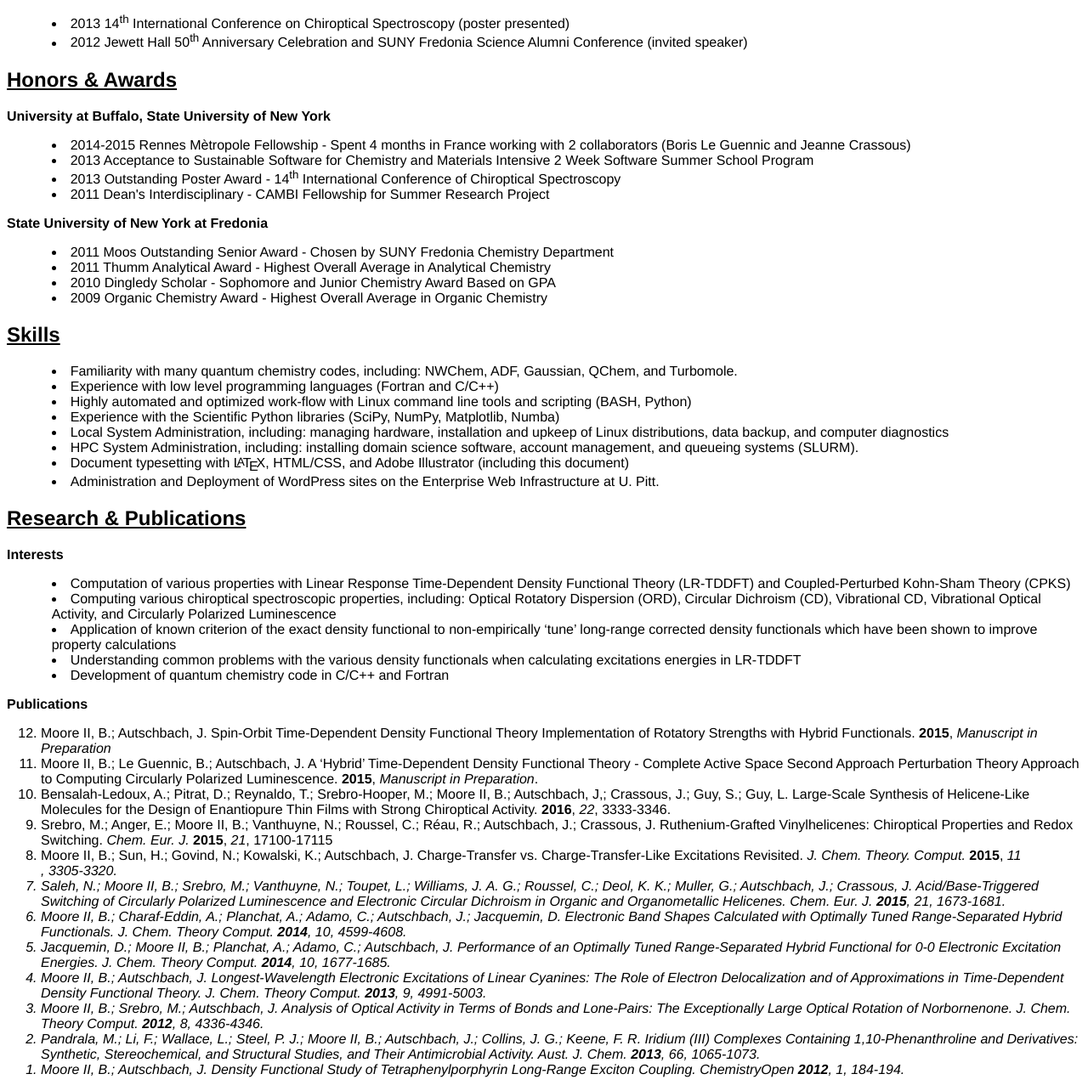
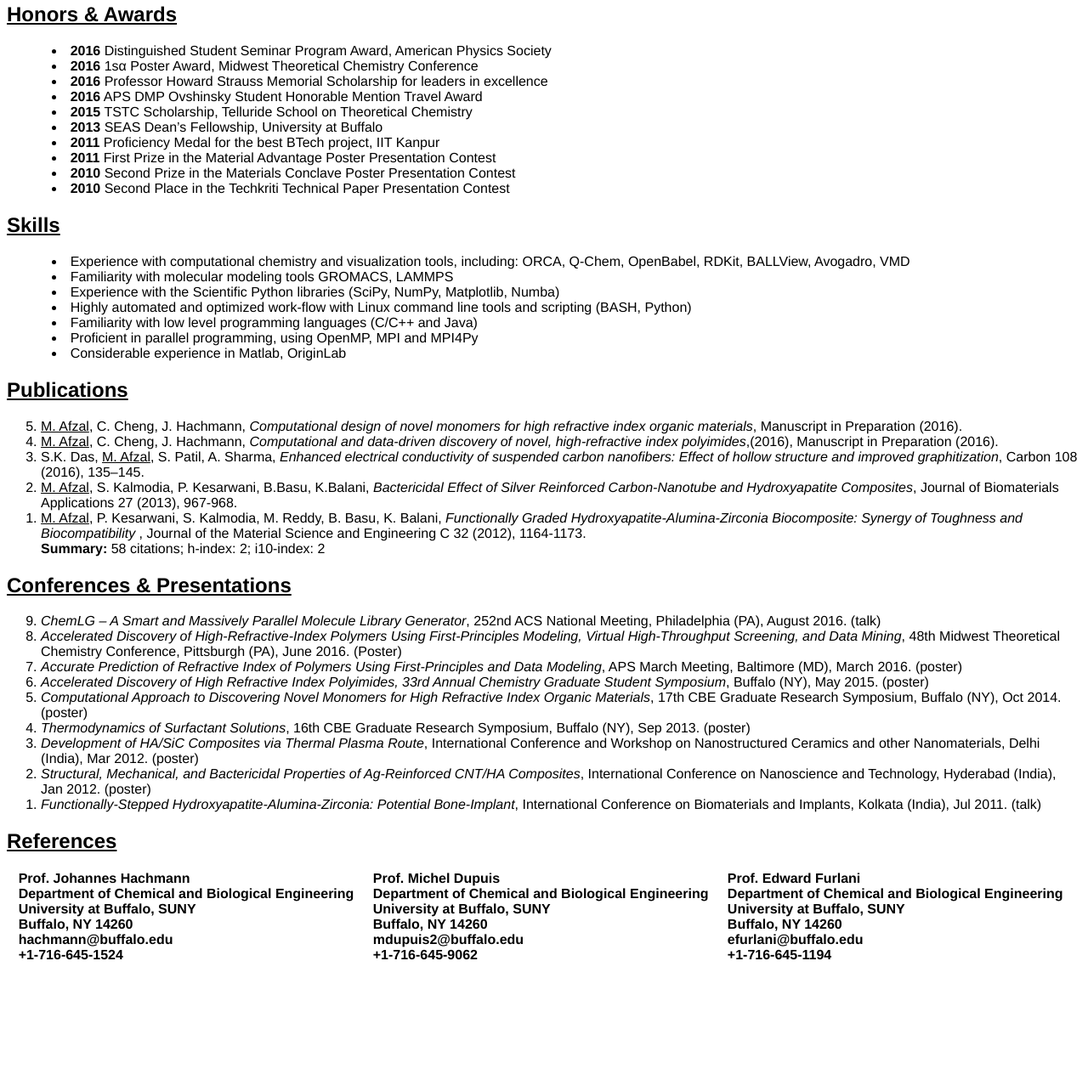
Before and after one commit to atiffaiz1/My_CV, a plain HTML site: page index.html in a window 1280 px wide. Shown: the part 1006-2290 px from the top of the page at 85% size. After the commit the page ends 2148 px from the top, so only its background shows below. Drawn offline with Linux system fonts and the light colour scheme.

Commit message:
Added new awards and changed order

```diff
--- a/index.html
+++ b/index.html
@@ -37,7 +37,7 @@
         <td id="right"><b>since 2012</b></td>
     </tr>
     <tr>
-        <td id="left">PhD, Chemical and Biological Engineering, GPA: 4.0, Dean’s List</td>
+        <td id="left">PhD, Chemical and Biological Engineering, GPA: 3.98, Dean’s List</td>
         <td id="right"><i>Buffalo, NY</i></td>
     </tr>
 </table>
@@ -70,9 +70,15 @@
     </tr>
 </table>
 <ul>
-    <li>Modeling of organic polymers for optical applications</li>
-    <li>ChemHTPS: A virtual high-throughput screening program suite for the chemical and materials sciences</li>
+	Modeling of organic polymers using <i>first-principles</i>, virtual high-throughput screening, and data mining
+    <li>Application of high level quantum chemical modeling and data modeling to assess properties of polymeric candidates</li>
+    <li>Computational approach in designing new high performance organic polymers for applications in optoelectronics</li>
     <li>Chemical and materials informatics approach for the development of polymers with environmental degradability</li>
+
+	ChemHTPS: A virtual high-throughput screening program suite for the chemical and materials sciences
+	<li>Developed a framework for the automation of chemical structure generation and screening on multiple platforms</li>
+	<li>The package includes a fully elaborate chemical structure elucidation along with numerous generation rules</li>
+
 </ul>
 
 <table>
@@ -86,9 +92,7 @@
     </tr>
 </table>
 <ul>
-    <li>Product Design (Fall 2013)</li>
-    <li>General Chemistry (Summer 2013)</li>
-    <li>Chemical Engineering Lab (Spring 2013)</li>
+    <li>Product Design (Fall 2013), General Chemistry (Summer 2013), Chemical Engineering Lab (Spring 2013)</li>
 </ul>
 
 <table>
@@ -127,75 +131,72 @@
     <li>Bactericidal effect of silver addition on hydroxyapatite/CNT-composites and its effect on their mechanical properties</li>
 </ul>
 
-        <!-- Section: Conferences & Presentations -->
-        <h2>Conferences &amp; Presentations</h2>
-<ul>
-    <li>2013 14<sup>th</sup> International Conference on Chiroptical Spectroscopy (poster presented)</li>
-    <li>2012 Jewett Hall 50<sup>th</sup> Anniversary Celebration and SUNY Fredonia Science Alumni Conference (invited speaker)</li>
-</ul>
-
         <!-- Section: Honors & Awards -->
         <h2>Honors &amp; Awards</h2>
-<div id="outer-block">
-    <b>University at Buffalo, State University of New York</b>
-</div>
+
 <ul>
-    <li>2014-2015 Rennes M&egrave;tropole Fellowship - Spent 4 months in France working with 2 collaborators (Boris Le Guennic and Jeanne Crassous)</li>
-    <li>2013 Acceptance to Sustainable Software for Chemistry and Materials Intensive 2 Week Software Summer School Program</li>
-    <li>2013 Outstanding Poster Award - 14<sup>th</sup> International Conference of Chiroptical Spectroscopy</li>
-    <li>2011 Dean's Interdisciplinary - CAMBI Fellowship for Summer Research Project</li>
-</ul>
-<div id="outer-block">
-    <b>State University of New York at Fredonia</b>
-</div>
-<ul>
-    <li>2011 Moos Outstanding Senior Award - Chosen by SUNY Fredonia Chemistry Department</li>
-    <li>2011 Thumm Analytical Award - Highest Overall Average in Analytical Chemistry</li>
-    <li>2010 Dingledy Scholar - Sophomore and Junior Chemistry Award Based on GPA</li>
-    <li>2009 Organic Chemistry Award - Highest Overall Average in Organic Chemistry</li>
+<li><b>2016</b> Distinguished Student Seminar Program Award, American Physics Society</li>
+<li><b>2016</b> 1sα Poster Award, Midwest Theoretical Chemistry Conference</li>
+<li><b>2016</b> Professor Howard Strauss Memorial Scholarship for leaders in excellence</li>
+<li><b>2016</b> APS DMP Ovshinsky Student Honorable Mention Travel Award</li>
+<li><b>2015</b> TSTC Scholarship, Telluride School on Theoretical Chemistry</li>
+<li><b>2013</b> SEAS Dean’s Fellowship, University at Buffalo </li>
+<li><b>2011</b> Proficiency Medal for the best BTech project, IIT Kanpur</li>
+<li><b>2011</b> First Prize in the Material Advantage Poster Presentation Contest</li>
+<li><b>2010</b> Second Prize in the Materials Conclave Poster Presentation Contest</li>
+<li><b>2010</b> Second Place in the Techkriti Technical Paper Presentation Contest</li>
 </ul>
 
         <!-- Section: Skills -->
         <h2>Skills</h2>
 <ul>
-    <li>Familiarity with many quantum chemistry codes, including: NWChem, ADF, Gaussian, QChem, and Turbomole.</li>
-    <li>Experience with low level programming languages (Fortran and C/C++)</li>
+    <li>Experience with computational chemistry and visualization tools, including: ORCA, Q-Chem, OpenBabel, RDKit, BALLView, Avogadro, VMD
+	<li>Familiarity with molecular modeling tools GROMACS, LAMMPS</li>
+    <li>Experience with the Scientific Python libraries (SciPy, NumPy, Matplotlib, Numba)</li>
     <li>Highly automated and optimized work-flow with Linux command line tools and scripting (BASH, Python)</li>
-    <li>Experience with the Scientific Python libraries (SciPy, NumPy, Matplotlib, Numba)</li>
-    <li>Local System Administration, including: managing hardware, installation and upkeep of Linux distributions, data backup, and computer diagnostics</li>
-    <li>HPC System Administration, including: installing domain science software, account management, and queueing systems (SLURM).</li>
-    <li>Document typesetting with <span class="latex">L<sup>a</sup>T<sub>e</sub>X</span>, HTML/CSS, and Adobe Illustrator (including this document)</li>
-    <li>Administration and Deployment of WordPress sites on the Enterprise Web Infrastructure at U. Pitt.</li>
+    <li>Familiarity with low level programming languages (C/C++ and Java)</li>
+	<li>Proficient in parallel programming, using OpenMP, MPI and MPI4Py</li>
+	<li>Considerable experience in Matlab, OriginLab</li>
 </ul>
 
         <!-- Section: Research & Publications -->
-        <h2>Research &amp; Publications</h2>
-<div id="outer-block">
-    <b>Interests</b>
-</div>
-<ul>
-    <li>Computation of various properties with Linear Response Time-Dependent Density Functional Theory (LR-TDDFT) and Coupled-Perturbed Kohn-Sham Theory (CPKS)</li>
-    <li>Computing various chiroptical spectroscopic properties, including: Optical Rotatory Dispersion (ORD), Circular Dichroism (CD), Vibrational CD, Vibrational Optical Activity, and Circularly Polarized Luminescence</li>
-    <li>Application of known criterion of the exact density functional to non-empirically <q>tune</q> long-range corrected density functionals which have been shown to improve property calculations</li>
-    <li>Understanding common problems with the various density functionals when calculating excitations energies in LR-TDDFT</li>
-    <li>Development of quantum chemistry code in C/C++ and Fortran</li>
-</ul>
-<div id="outer-block">
-    <b>Publications</b>
-</div>
+        <h2>Publications</h2>
+
 <ol reversed>
-<li>Moore II, B.; Autschbach, J. Spin-Orbit Time-Dependent Density Functional Theory Implementation of Rotatory Strengths with Hybrid Functionals. <b>2015</b>, <i>Manuscript in Preparation</i></li>
-<li>Moore II, B.; Le Guennic, B.; Autschbach, J. A <q>Hybrid</q> Time-Dependent Density Functional Theory - Complete Active Space Second Approach Perturbation Theory Approach to Computing Circularly Polarized Luminescence. <b>2015</b>, <i>Manuscript in Preparation</i>.</li>
-<li>Bensalah-Ledoux, A.; Pitrat, D.; Reynaldo, T.; Srebro-Hooper, M.; Moore II, B.; Autschbach, J,; Crassous, J.; Guy, S.; Guy, L. Large-Scale Synthesis of Helicene-Like Molecules for the Design of Enantiopure Thin Films with Strong Chiroptical Activity. <b>2016</b>, <i>22</i>, 3333-3346.</li>
-<li>Srebro, M.; Anger, E.; Moore II, B.; Vanthuyne, N.; Roussel, C.; R&eacute;au, R.; Autschbach, J.; Crassous, J. Ruthenium-Grafted Vinylhelicenes: Chiroptical Properties and Redox Switching. <i>Chem. Eur. J.</i> <b>2015</b>, <i>21</i>, 17100-17115</li>
-<li>Moore II, B.; Sun, H.; Govind, N.; Kowalski, K.; Autschbach, J. Charge-Transfer vs. Charge-Transfer-Like Excitations Revisited. <i>J. Chem. Theory. Comput.</i> <b>2015</b>, <i>11</li>, 3305-3320.</li>
-<li>Saleh, N.; Moore II, B.; Srebro, M.; Vanthuyne, N.; Toupet, L.; Williams, J. A. G.; Roussel, C.; Deol, K. K.; Muller, G.; Autschbach, J.; Crassous, J. Acid/Base-Triggered Switching of Circularly Polarized Luminescence and Electronic Circular Dichroism in Organic and Organometallic Helicenes. <i>Chem. Eur. J.</i> <b>2015</b>, <i>21</i>, 1673-1681.</li>
-<li>Moore II, B.; Charaf-Eddin, A.; Planchat, A.; Adamo, C.; Autschbach, J.; Jacquemin, D. Electronic Band Shapes Calculated with Optimally Tuned Range-Separated Hybrid Functionals. <i>J. Chem. Theory Comput.</i> <b>2014</b>, <i>10</i>, 4599-4608.</li>
-<li>Jacquemin, D.; Moore II, B.; Planchat, A.; Adamo, C.; Autschbach, J. Performance of an Optimally Tuned Range-Separated Hybrid Functional for 0-0 Electronic Excitation Energies. <i>J. Chem. Theory Comput.</i> <b>2014</b>, <i>10</i>, 1677-1685.</li>
-<li>Moore II, B.; Autschbach, J. Longest-Wavelength Electronic Excitations of Linear Cyanines: The Role of Electron Delocalization and of Approximations in Time-Dependent Density Functional Theory. <i>J. Chem. Theory Comput.</i> <b>2013</b>, <i>9</i>, 4991-5003.</li>
-<li>Moore II, B.; Srebro, M.; Autschbach, J. Analysis of Optical Activity in Terms of Bonds and Lone-Pairs: The Exceptionally Large Optical Rotation of Norbornenone. <i>J. Chem. Theory Comput.</i> <b>2012</b>, <i>8</i>, 4336-4346.</li>
-<li>Pandrala, M.; Li, F.; Wallace, L.; Steel, P. J.; Moore II, B.; Autschbach, J.; Collins, J. G.; Keene, F. R. Iridium (III) Complexes Containing 1,10-Phenanthroline and Derivatives: Synthetic, Stereochemical, and Structural Studies, and Their Antimicrobial Activity. <i>Aust. J. Chem.</i> <b>2013</b>, <i>66</i>, 1065-1073.</li>
-<li>Moore II, B.; Autschbach, J. Density Functional Study of Tetraphenylporphyrin Long-Range Exciton Coupling. <i>ChemistryOpen</i> <b>2012</b>, <i>1</i>, 184-194.</li>
+	<li><u>M. Afzal</u>, C. Cheng, J. Hachmann, <i>Computational design of novel monomers for high refractive index organic materials</i>, Manuscript in Preparation (2016).</li>
+	<li><u>M. Afzal</u>, C. Cheng, J. Hachmann, <i>Computational and data-driven discovery of novel, high-refractive index polyimides</i>,(2016), Manuscript in Preparation (2016).</li>
+	<li>S.K. Das, <u>M. Afzal</u>, S. Patil, A. Sharma, <i>Enhanced electrical conductivity of suspended carbon nanofibers: Effect of hollow structure and improved graphitization</i>, Carbon 108 (2016), 135–145.</li>
+	<li><u>M. Afzal</u>, S. Kalmodia, P. Kesarwani, B.Basu, K.Balani, <i>Bactericidal Effect of Silver Reinforced Carbon-Nanotube and Hydroxyapatite Composites</i>, Journal of Biomaterials Applications 27 (2013), 967-968.</li>
+	<li><u>M. Afzal</u>, P. Kesarwani, S. Kalmodia, M. Reddy, B. Basu, K. Balani, <i>Functionally Graded Hydroxyapatite-Alumina-Zirconia Biocomposite: Synergy of Toughness and Biocompatibility </i>, Journal of the Material Science and Engineering C 32 (2012), 1164-1173.</li>
+	<b>Summary:</b> 58 citations;   h-index: 2;   i10-index: 2
 </ol>
-    </body>
+
+        <!-- Section: Conferences & Presentations -->
+        <h2>Conferences &amp; Presentations</h2>
+<ol reversed>
+<li><i>ChemLG – A Smart and Massively Parallel Molecule Library Generator</i>, 252nd ACS National Meeting, Philadelphia (PA), August 2016. (talk) </li>
+<li><i>Accelerated Discovery of High-Refractive-Index Polymers Using <i>First-Principles</i> Modeling, Virtual High-Throughput Screening, and Data Mining</i>, 48th Midwest Theoretical Chemistry Conference, Pittsburgh (PA), June 2016. (Poster)</li>
+<li><i>Accurate Prediction of Refractive Index of Polymers Using <i>First-Principles</i> and Data Modeling</i>, APS March Meeting, Baltimore (MD), March 2016. (poster)</li>
+<li><i>Accelerated Discovery of High Refractive Index Polyimides, 33rd Annual Chemistry Graduate Student Symposium</i>, Buffalo (NY), May 2015. (poster)</li>
+<li><i>Computational Approach to Discovering Novel Monomers for High Refractive Index Organic Materials</i>, 17th CBE Graduate Research Symposium, Buffalo (NY), Oct 2014. (poster)</li>
+<li><i>Thermodynamics of Surfactant Solutions</i>, 16th CBE Graduate Research Symposium, Buffalo (NY), Sep 2013. (poster)</li>
+<li><i>Development of HA/SiC Composites via Thermal Plasma Route</i>, International Conference and Workshop on Nanostructured Ceramics and other Nanomaterials, Delhi (India), Mar 2012. (poster)</li>
+<li><i>Structural, Mechanical, and Bactericidal Properties of Ag-Reinforced CNT/HA Composites</i>, International Conference on Nanoscience and Technology, Hyderabad (India), Jan 2012. (poster)</li>
+<li><i>Functionally-Stepped Hydroxyapatite-Alumina-Zirconia: Potential Bone-Implant</i>, International Conference on Biomaterials and Implants, Kolkata (India), Jul 2011. (talk)</li>
+</ol>
+
+        <!-- Section: References -->
+        <h2>References</h2>
+<style type="text/css">
+.tg  {border-collapse:collapse;border-spacing:0;}
+.tg .tg-yw4l{vertical-align:top}
+</style>
+<table class="tg">
+  <tr>
+    <th class="tg-yw4l"><b>Prof. Johannes Hachmann</b><br>Department of Chemical and Biological Engineering<br>University at Buffalo, SUNY<br>Buffalo, NY 14260<br>hachmann@buffalo.edu<br>+1-716-645-1524</th>
+    <th class="tg-yw4l"><b>Prof. Michel Dupuis</b><br>Department of Chemical and Biological Engineering <br>University at Buffalo, SUNY<br>Buffalo, NY 14260<br>mdupuis2@buffalo.edu<br>+1-716-645-9062</th>
+    <th class="tg-yw4l"><b>Prof. Edward Furlani</b><br>Department of Chemical and Biological Engineering<br>University at Buffalo, SUNY<br>Buffalo, NY 14260<br>efurlani@buffalo.edu<br>+1-716-645-1194</th>
+  </tr>
+</table>
+		</body>
 </html>
```
Also changed, not shown: sections/conferences-presentations.html (+11 -4 lines), sections/education.html (+1 -1 lines), sections/honors-awards.html (+11 -16 lines), sections/research-publications.html (deleted, +0 -28 lines), sections/skills.html (+6 -7 lines), sections/work-experience.html (+9 -5 lines), template.html (+8 -5 lines), 1 other file.
